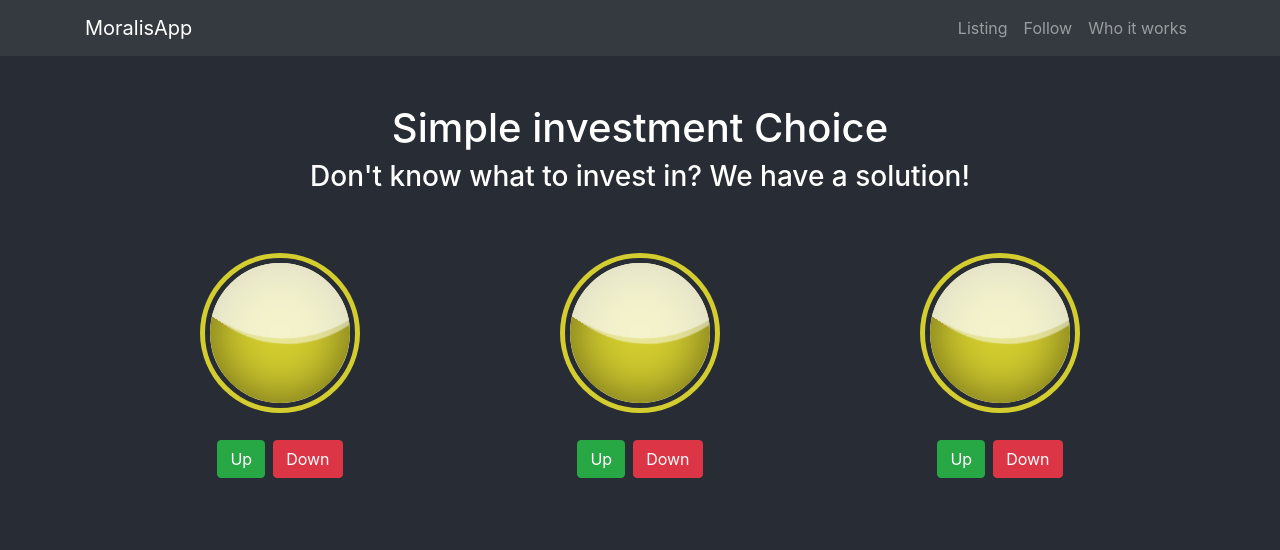
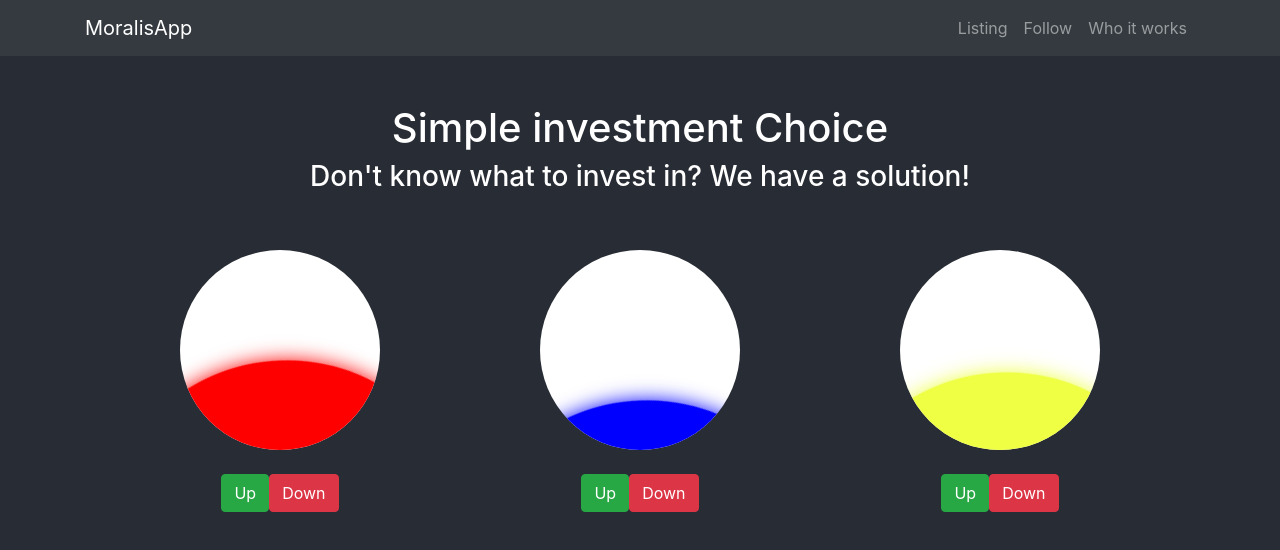
Before and after one commit to juanigna/moralis-app, a React (Create React App) app: page / in a window 1280 px wide. Shown: the top 550 px of the page. Built offline with nearby package versions, Linux system fonts and the light colour scheme.

Commit message:
bubbles ready

```diff
--- a/src/index.css
+++ b/src/index.css
@@ -7,6 +7,7 @@ body {
   -moz-osx-font-smoothing: grayscale;
   background-color: #282c34;
   color: #fff;
+
 }
 
 code {
--- a/src/pages/Home/Layout/index.js
+++ b/src/pages/Home/Layout/index.js
@@ -2,7 +2,20 @@ import React from 'react'
 import Bubble from '../components/Bubble'
 import NavBar from '../components/Navbar';
 import "./styles.css"
-const bubbles = [1,2,3];
+const bubbles = [
+    {
+        perc:50,
+        color: "red",
+    },
+    {
+        perc: 30,
+        color:"blue"
+    },
+    {
+        per:80,
+        color:"#eeff44"
+    }
+];
 const Home = () => {
   return (
     <>
@@ -15,7 +28,7 @@ const Home = () => {
             <div className='bubble-container'>
                 {
                     bubbles.map(bubble => (
-                        <Bubble/>
+                        <Bubble perc={bubble.perc} color={bubble.color}/>
                     ))
                 }
             </div>
--- a/src/pages/Home/components/Bubble/index.js
+++ b/src/pages/Home/components/Bubble/index.js
@@ -1,14 +1,18 @@
 import "./styles.css"
 import Button from 'react-bootstrap/Button';
+import { useEffect } from "react";
 
 
-const Bubble = () => {
+const Bubble = ({perc, color}) => {
     return(
         <>
         <div className="container d-flex justify-content-center flex-column aling-items-center position-relative mt-5">
 
             <div className="circle">
-                <div className="wave">
+                <div className="wave" style={{
+                marginTop: `${100 - perc}%`,
+                boxShadow: `0 0 20px ${color}`,
+                backgroundColor: color}}>
                 </div>
             </div>
             <div className="vote-container mt-4">
--- a/src/pages/Home/components/Bubble/styles.css
+++ b/src/pages/Home/components/Bubble/styles.css
@@ -49,7 +49,7 @@
 } */
 
 
-
+/*
 .circle{
     width: 150px;
     height: 150px;
@@ -78,7 +78,7 @@
     height: 200%;
     top:0;
     left: 50%;
-    transform: translate(-50%, -75%);
+    transform: translate(-50%, -10%);
     background-color: #000;
 }
 
@@ -96,10 +96,10 @@
 
 @keyframes wave{
     0%{
-        transform: translate(-50%, -75%) rotate(0deg);
+        transform: translate(var(--x), var(--y)) rotate(0deg);
     }
     100%{
-        transform: translate(-50%, -75%) rotate(360deg);
+        transform: translate(var(--x), var(--y)) rotate(360deg);
     }
 }
 
@@ -108,4 +108,34 @@
     justify-content: center;
     align-items: center;
     gap: .5em;
-}
+} */
+
+
+
+.wave {
+    position: absolute;
+    right: -30%;
+    width: 160%;
+    height: 160%;
+    transform-origin: 50% 50%;
+    border-radius: 78% 56%;
+    animation: spin 5s infinite linear;
+    background-color: rgb(211, 205, 47);
+    margin-top: 7em;
+    }
+
+    .circle{
+      width:200px;
+      height: 200px;
+      position: relative;
+      background-color: #fff;
+      overflow: hidden;
+      border-radius: 50%;
+      margin: 0 auto;
+    }
+
+    @keyframes spin{
+      100%{
+        transform:rotate(360deg);
+      }
+    }
```
